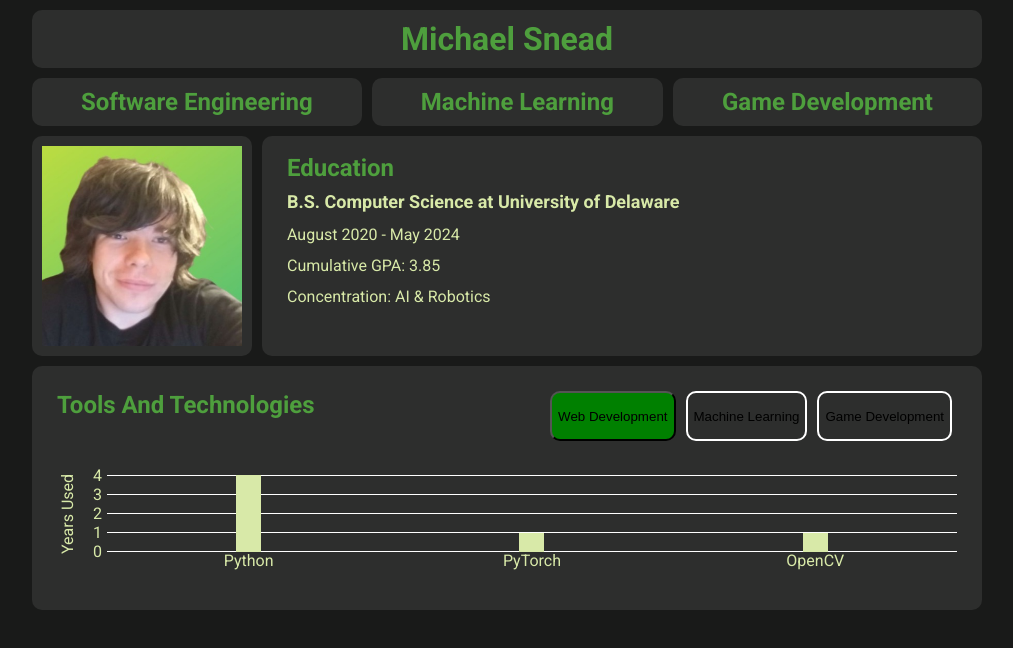
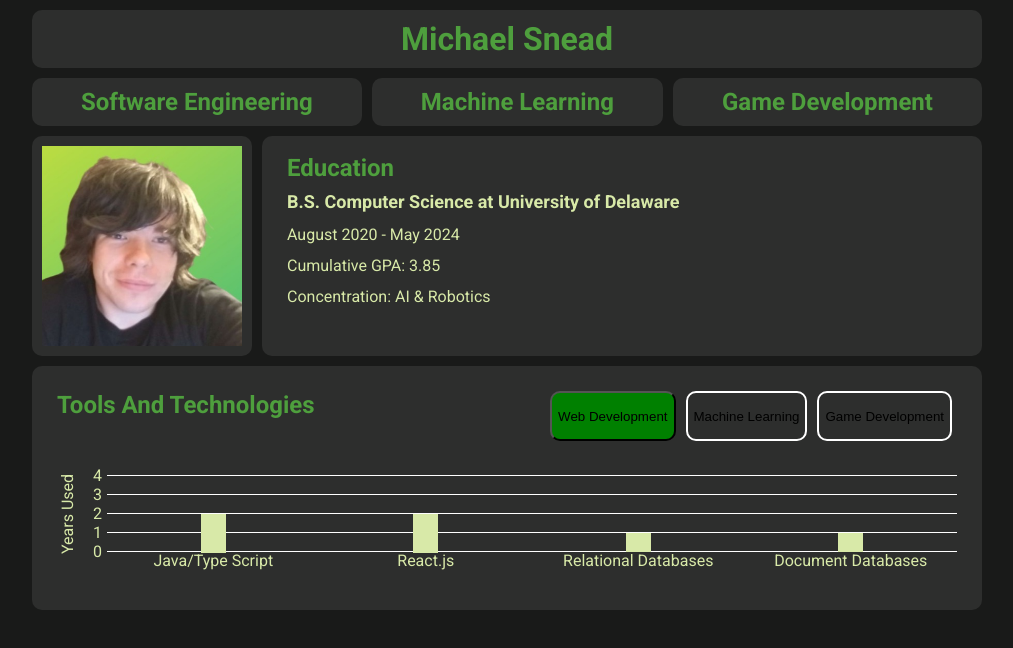
Before and after one commit to ydnamjs/personal-website, a React (Create React App) app: page / in a window 1280 px wide. Shown: the top 648 px of the page, without its empty margins (133-1146 px from the left). Built offline with nearby package versions, Linux system fonts and the light colour scheme.

Commit message:
Made buttons switch through graph

```diff
--- a/src/pages/about-me/pieces/tools-and-technologies/Graph.css
+++ b/src/pages/about-me/pieces/tools-and-technologies/Graph.css
@@ -96,5 +96,5 @@
 	margin-top: auto;
 	bottom: 0;
 	justify-content: center;
-	animation: grow 1s ease-out forwards;
+	animation: grow 0.6s ease-out forwards;
 }
--- a/src/pages/about-me/pieces/tools-and-technologies/Graph.tsx
+++ b/src/pages/about-me/pieces/tools-and-technologies/Graph.tsx
@@ -1,17 +1,48 @@
 import React from "react";
 import "./Graph.css";
+import {GraphType} from "./ToolsAndTechnologies";
 
-const MACHINE_LEARNING_ITEMS = ["Python", "PyTorch", "OpenCV"];
-const MACHINE_LEARNING_EXPERIENCE = [4, 1, 1];
-const MACHINE_LEARNING_Y_INTERVAL = 1;
-const MACHINE_LEARNING_Y_LEVELS = 5;
+interface GraphData {
+	items: string[];
+	experience: number[];
+	yInterval: number;
+	numLevels: number;
+}
 
-export function ToolsAndTechnologiesGraph() {
+const graphKey = new Map<GraphType, GraphData>();
+graphKey.set("Machine Learning", {
+	items: ["Python", "PyTorch", "OpenCV"],
+	experience: [4, 1, 1],
+	yInterval: 1,
+	numLevels: 5,
+});
+
+graphKey.set("Game Development", {
+	items: ["Unreal Engine 4", "Godot", "Blender", "C++"],
+	experience: [2, 1, 1, 1],
+	yInterval: 1,
+	numLevels: 5,
+});
+
+graphKey.set("Web Development", {
+	items: ["Java/Type Script", "React.js", "Relational Databases", "Document Databases"],
+	experience: [2, 2, 1, 1],
+	yInterval: 1,
+	numLevels: 5,
+});
+
+export function ToolsAndTechnologiesGraph({graphType}: {graphType: GraphType}) {
+	const graphData = graphKey.get(graphType);
+
+	if (!graphData) {
+		return <div className="tools-and-technologies-graph--dark">Error: Graph not found</div>;
+	}
+
 	const graphLines = [];
 	const yLabels = [];
-	for (let i = 0; i < MACHINE_LEARNING_Y_LEVELS; i++) {
+	for (let i = 0; i < graphData.numLevels; i++) {
 		graphLines.push(<div className="graph-line"></div>);
-		yLabels.push(<div className="y-axis-item">{i * MACHINE_LEARNING_Y_INTERVAL}</div>);
+		yLabels.push(<div className="y-axis-item">{i * graphData.yInterval}</div>);
 	}
 	yLabels.reverse();
 
@@ -23,19 +54,19 @@ export function ToolsAndTechnologiesGraph() {
 				<div className="graph-lines">
 					{graphLines}
 					<div className="x-bars">
-						{MACHINE_LEARNING_EXPERIENCE.map((item, index) => {
+						{graphData.experience.map((item, index) => {
 							return (
 								<div
 									className="x-bar"
 									style={{
 										height:
 											"" +
-											(item / (MACHINE_LEARNING_Y_LEVELS - 1)) *
-												MACHINE_LEARNING_Y_INTERVAL *
+											(item / (graphData.numLevels - 1)) *
+												graphData.yInterval *
 												100 +
 											"%",
 									}}
-									key={"x-axis-item" + index}
+									key={"x-axis-item" + graphType + index}
 								></div>
 							);
 						})}
@@ -43,7 +74,7 @@ export function ToolsAndTechnologiesGraph() {
 				</div>
 			</div>
 			<div className="x-axis">
-				{MACHINE_LEARNING_ITEMS.map((item, index) => {
+				{graphData.items.map((item, index) => {
 					return (
 						<div className="x-axis-item" key={"x-axis-item" + index}>
 							{item}
--- a/src/pages/about-me/pieces/tools-and-technologies/ToolsAndTechnologies.tsx
+++ b/src/pages/about-me/pieces/tools-and-technologies/ToolsAndTechnologies.tsx
@@ -5,7 +5,7 @@ import {SelectorButton} from "./SelectorButton";
 import "./ToolsAndTechnologies.css";
 import "../../AboutMe.css";
 
-export type GraphType = "Web Development" | "Machine Learning" | "Game Development";
+export type GraphType = "Web Development" | "Machine Learning" | "Game Development" | "Languages";
 
 export function ToolsAndTechnologies() {
 	const [graphType, setGraphType] = useState<GraphType>("Web Development");
@@ -30,7 +30,7 @@ export function ToolsAndTechnologies() {
 					buttonType={"Game Development"}
 				></SelectorButton>
 			</div>
-			<ToolsAndTechnologiesGraph></ToolsAndTechnologiesGraph>
+			<ToolsAndTechnologiesGraph graphType={graphType}></ToolsAndTechnologiesGraph>
 		</div>
 	);
 }
```
